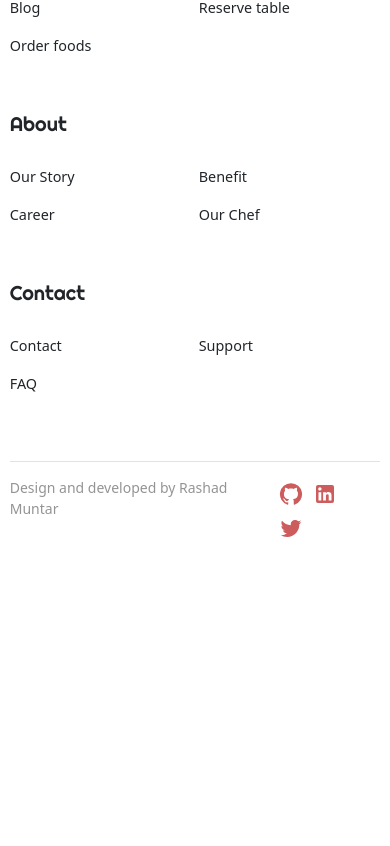
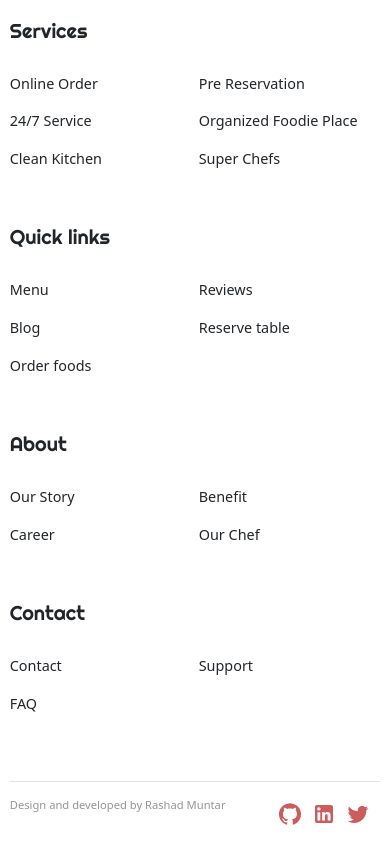
Before and after one commit to Rashad-Muntar/pico-food, a React (Create React App) app: page / in a window 390 px wide. Shown: the part 4100-4946 px from the top of the page. Before the commit the page ends 4660 px from the top, so only its background shows below. Built offline with nearby package versions, Linux system fonts and the light colour scheme.

Commit message:
Resolve styling errors

```diff
--- a/src/assets/styles/food.module.css
+++ b/src/assets/styles/food.module.css
@@ -76,6 +76,7 @@
     .card{
         width: 100%;
         margin-bottom: 30px;
+        height: 330px;
 
     }
 }
--- a/src/assets/styles/footer.module.css
+++ b/src/assets/styles/footer.module.css
@@ -91,4 +91,8 @@
         margin: 0 auto;
         margin-top: 80px;
     }
+
+    .myname{
+        font-size: 0.7em;
+    }
 }
--- a/src/assets/styles/home.module.css
+++ b/src/assets/styles/home.module.css
@@ -242,6 +242,7 @@
     .overlay{
         height: 100%;
         transform: rotate(0deg);
+        left: 0;
 
     }
     .ul{
```
